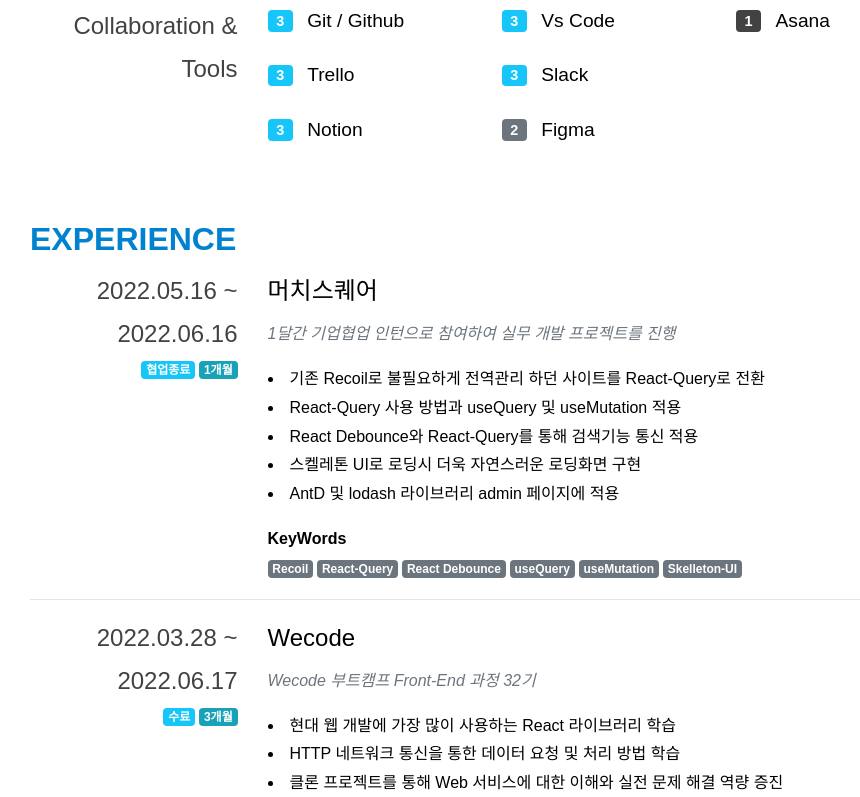
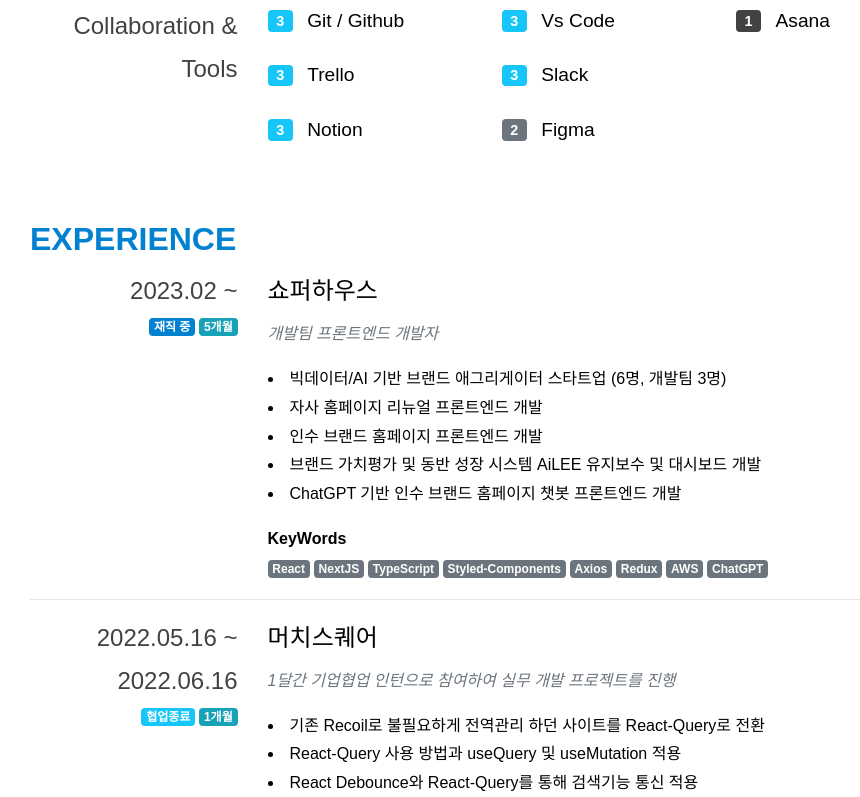
Before and after one commit to cks612/resume, a React (Create React App) app: page / in a window 1280 px wide. Shown: the part 1700-2497 px from the top of the page, without its empty margins (150-1010 px from the left). Built offline with nearby package versions, Linux system fonts and the light colour scheme.

Commit message:
fixed resume logic on experience components

```diff
--- a/src/components/Experience/experienceComponent.tsx
+++ b/src/components/Experience/experienceComponent.tsx
@@ -16,24 +16,45 @@
   experienceKeywordDataList,
 }: {
   startDate: string;
-  endDate: string;
+  endDate?: string;
   going: string;
-  period: string;
+  period?: string;
   title: string;
   subTitle: string;
   isLineNeeded: boolean;
   experienceDataList: ExperienceProps[];
   experienceKeywordDataList: ExperienceProps[];
 }) => {
+  const today = new Date();
+  const start = new Date(startDate);
+
+  const differenceDate = () => {
+    if (endDate !== undefined) {
+      const end = new Date(endDate);
+      const differenceYear = end.getFullYear() - start.getFullYear();
+      const differenceMonth = end.getMonth() - start.getMonth();
+
+      return differenceYear > 0
+        ? differenceYear + "년 " + differenceMonth + "개월"
+        : differenceMonth + "개월";
+    } else {
+      const differenceYear = today.getFullYear() - start.getFullYear();
+      const differenceMonth = today.getMonth() + 1 - start.getMonth();
+      return differenceYear > 0
+        ? differenceYear + "년 " + differenceMonth + "개월"
+        : differenceMonth + "개월";
+    }
+  };
+
   return (
     <>
       <S.ExperienceSubject>
-        <S.ExperienceLeftSideArea>
+        <S.ExperienceLeftSideArea going={going}>
           <h4>
-            {startDate} ~ {endDate}
+            {startDate} ~ {endDate && endDate}
           </h4>
           <span>{going}</span>
-          <span>{period}</span>
+          <span>{differenceDate()}</span>
         </S.ExperienceLeftSideArea>
         <S.ExperienceRightSideArea>
           <h4>{title}</h4>
--- a/src/components/Experience/index.tsx
+++ b/src/components/Experience/index.tsx
@@ -15,10 +15,18 @@
       </S.ExperienceSubject>
 
       <Experience
+        startDate="2023.02"
+        going="재직 중"
+        title="쇼퍼하우스"
+        subTitle="개발팀 프론트엔드 개발자"
+        isLineNeeded={true}
+        experienceDataList={D.SHOPPERHOUSE_LIST}
+        experienceKeywordDataList={D.SHOPPERHOSE_KEYWORDS}
+      />
+      <Experience
         startDate="2022.05.16"
         endDate="2022.06.16"
         going="협업종료"
-        period="1개월"
         title="머치스퀘어"
         subTitle="1달간 기업협업 인턴으로 참여하여 실무 개발 프로젝트를 진행 "
         isLineNeeded={true}
@@ -30,7 +38,6 @@
         startDate="2022.03.28"
         endDate="2022.06.17"
         going="수료"
-        period="3개월"
         title="Wecode"
         subTitle="Wecode 부트캠프 Front-End 과정 32기"
         isLineNeeded={true}
@@ -42,7 +49,6 @@
         startDate="2020.04.28"
         endDate="2020.10.20"
         going="수료"
-        period="6개월"
         title="쌍용 교육센터"
         subTitle="6개월 국비지원 Java Full Stack 과정"
         isLineNeeded={false}
--- a/src/components/Info/index.tsx
+++ b/src/components/Info/index.tsx
@@ -84,9 +84,7 @@
           <S.RightSideContents>
             <S.SimpleIntroduce>
               <i className="fa fa-solid fa-anchor" />
-              <span>
-                안녕하세요 코딩으로 항해하면서 성장하는 주니어 개발자입니다!
-              </span>
+              <span>안녕하세요 코딩으로 항해하면서 성장하는 개발자입니다!</span>
             </S.SimpleIntroduce>
           </S.RightSideContents>
         </S.RightSideArea>
--- a/src/components/Introduce/index.tsx
+++ b/src/components/Introduce/index.tsx
@@ -1,6 +1,6 @@
 import React, { useContext } from "react";
 import { ThemeContext } from "styled-components";
-import * as S from "../../styles/_InfoIntroduceStyle";
+import * as S from "./styles";
 
 export const Introduce = () => {
   const themeContext = useContext(ThemeContext);
@@ -38,7 +38,7 @@
           </p>
           <S.LatestUpdated BackColor={themeContext["grayColor"]}>
             <strong>Last Updated On</strong>
-            <span>2023. 01. 02</span>
+            <span>2023. 04. 30</span>
           </S.LatestUpdated>
           <S.SignatureName>kyusung</S.SignatureName>
         </S.RightSideArea>
--- a/src/styles/_InfoIntroduceStyle.ts
+++ b/src/components/Introduce/styles.ts
@@ -1,7 +1,7 @@
 import styled from "styled-components";
-import * as S from "./_CommonCssStyles";
-import { Props } from "../types/commonTypes";
-import { devices } from "./_MediaQueryStyles";
+import * as S from "../../styles/_CommonCssStyles";
+import { devices } from "../../styles/_MediaQueryStyles";
+import { Props } from "../../types/commonTypes";
 
 export const CommonContainer = styled.div`
   margin-top: 3rem !important;
--- a/src/constants/data.ts
+++ b/src/constants/data.ts
@@ -35,6 +35,42 @@
   { id: 7, name: "Asana", rating: 1 },
 ];
 
+// Shopperhouse
+export const SHOPPERHOUSE_LIST = [
+  {
+    id: 1,
+    description:
+      "빅데이터/AI 기반 브랜드 애그리게이터 스타트업 (6명, 개발팀 3명)",
+  },
+  {
+    id: 2,
+    description: "자사 홈페이지 리뉴얼 프론트엔드 개발",
+  },
+  {
+    id: 3,
+    description: "인수 브랜드 홈페이지 프론트엔드 개발",
+  },
+  {
+    id: 4,
+    description:
+      "브랜드 가치평가 및 동반 성장 시스템 AiLEE 유지보수 및 대시보드 개발",
+  },
+  {
+    id: 5,
+    description: "ChatGPT 기반 인수 브랜드 홈페이지 챗봇 프론트엔드 개발",
+  },
+];
+
+export const SHOPPERHOSE_KEYWORDS: ExperienceProps[] = [
+  { id: 1, keywords: "React" },
+  { id: 2, keywords: "NextJS" },
+  { id: 3, keywords: "TypeScript" },
+  { id: 4, keywords: "Styled-Components" },
+  { id: 5, keywords: "Axios" },
+  { id: 6, keywords: "Redux" },
+  { id: 7, keywords: "AWS" },
+  { id: 8, keywords: "ChatGPT" },
+];
 // Experience 기업협업 Data
 export const CORPORATE_COOPERATION = [
   {
--- a/src/index.tsx
+++ b/src/index.tsx
@@ -9,8 +9,8 @@
 );
 root.render(
   <>
-    <GlobalStyles />
     <ThemeProvider theme={theme}>
+      <GlobalStyles />
       <Router />
     </ThemeProvider>
   </>
--- a/src/pages/Main/index.tsx
+++ b/src/pages/Main/index.tsx
@@ -21,7 +21,7 @@
       {/* Skills Part */}
       <SkillsPartIndex />
 
-      {/* Project Part */}
+      {/* Experience Part */}
       <ExperiencePartIndex />
     </MainWrapper>
   );
--- a/src/styles/_ExperienceStyle.ts
+++ b/src/styles/_ExperienceStyle.ts
@@ -1,8 +1,11 @@
-import styled from "styled-components";
+import styled, { css } from "styled-components";
 import * as S from "./_CommonCssStyles";
 import { devices } from "./_MediaQueryStyles";
 // import { Props } from "../types/commonTypes";
 
+interface Props {
+  going?: string;
+}
 export const ExperienceContainer = styled.div`
   margin-top: 3rem !important;
 
@@ -31,7 +34,7 @@
     }
   }
 `;
-export const ExperienceLeftSideArea = styled.div`
+export const ExperienceLeftSideArea = styled.div<Props>`
   ${S.commonLeftSideArea}
   ${S.padding}
   text-align: right;
@@ -46,13 +49,24 @@
     &:nth-child(2) {
       margin-right: 0.25rem;
       color: ${({ theme }) => theme.whiteColor};
-      background-color: ${({ theme }) => theme.pointColor};
+      ${(props) => {
+        if (props.going === "재직 중")
+          return css`
+            background: ${({ theme }) => theme.mainColor};
+          `;
+        else {
+          return css`
+            background: ${({ theme }) => theme.pointColor};
+          `;
+        }
+      }}
     }
     &:nth-last-child(1) {
       color: ${({ theme }) => theme.whiteColor};
       background-color: ${({ theme }) => theme.badgeColor};
     }
   }
+
   @media ${devices.mobileL} {
     max-width: 100%;
   }
```
